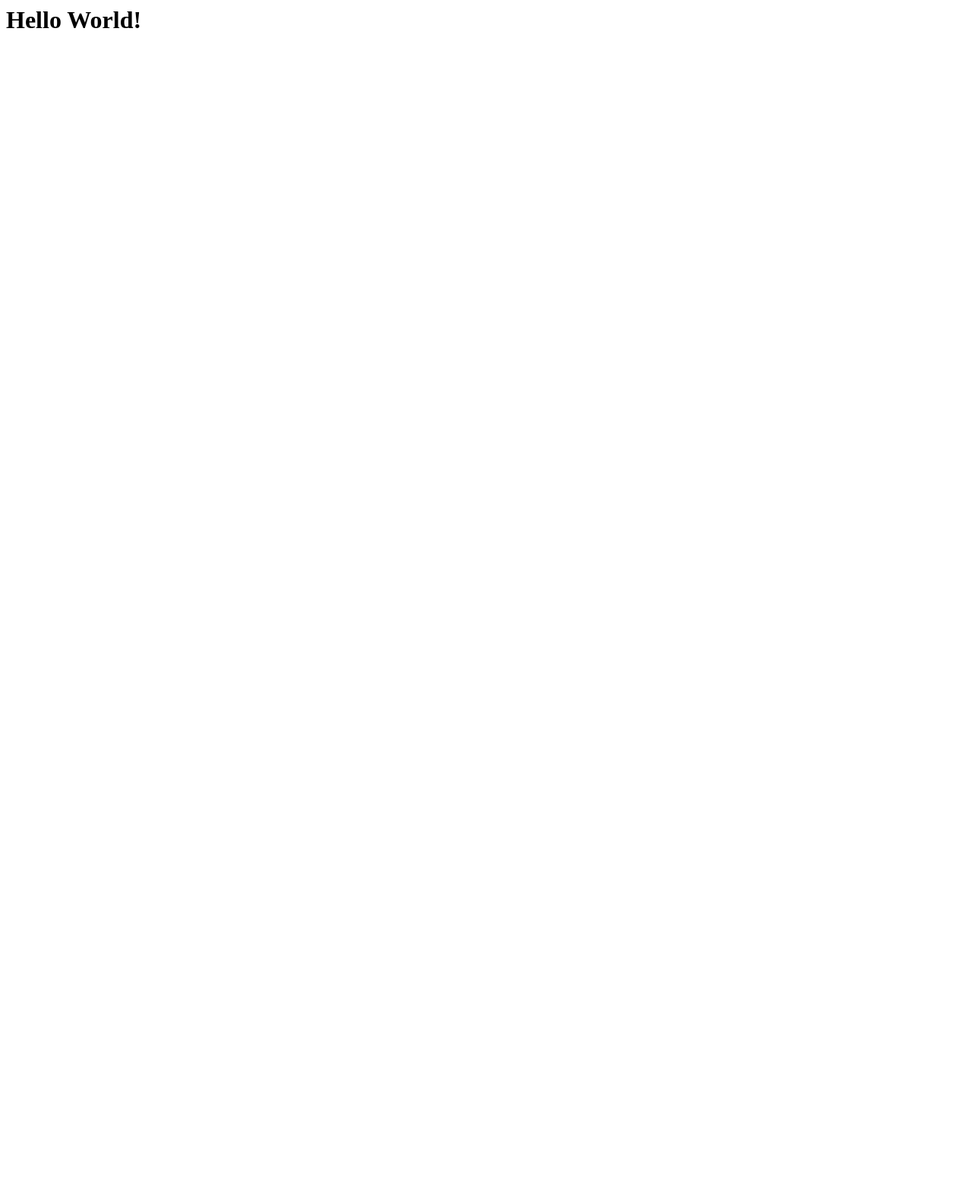
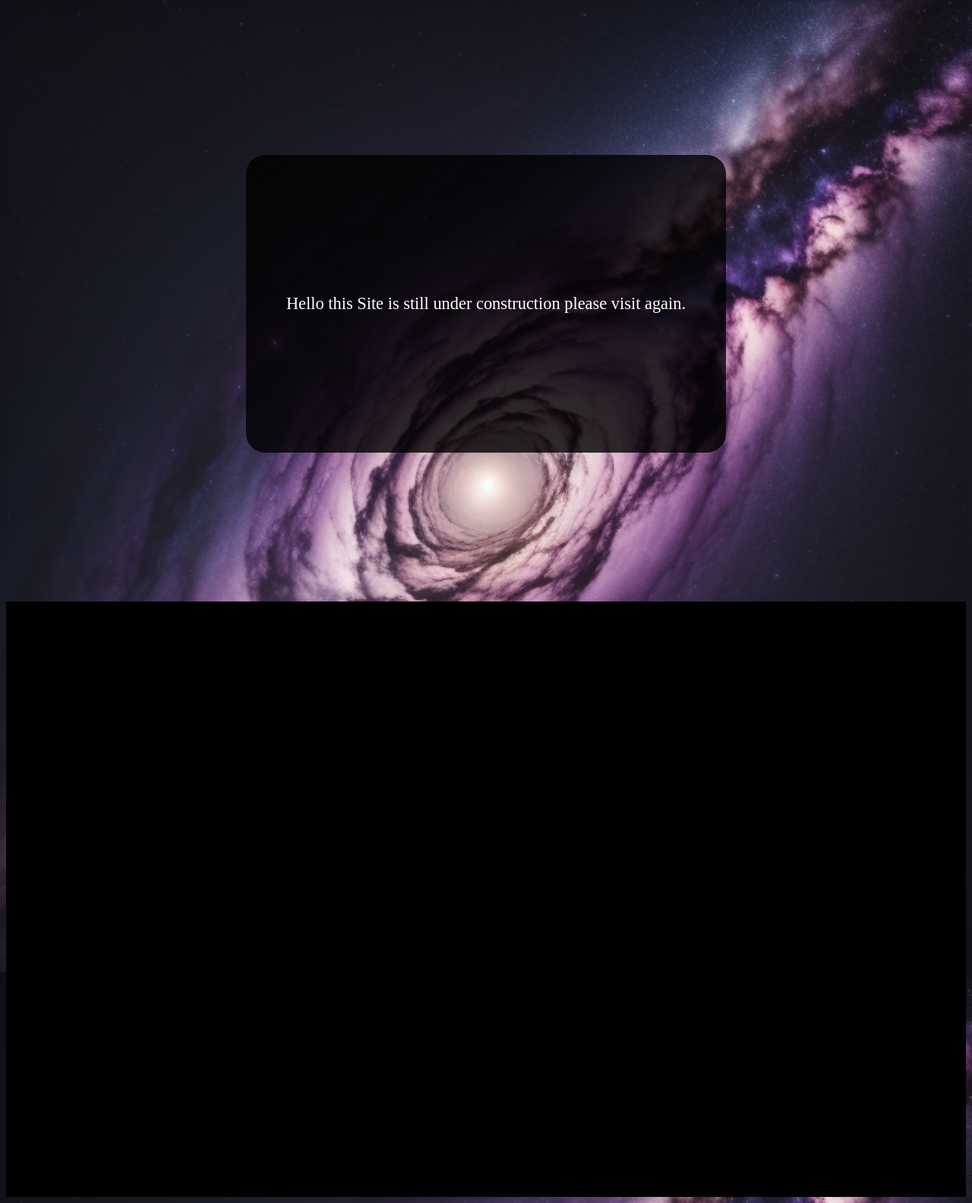
Before and after one commit to Zachary1428/Portfolio, a plain HTML site: page Index.html in a window 1280 px wide. Shown: the whole page at 76% size. Before the commit the page ends 800 px from the top, so only its background shows below. Drawn offline with Linux system fonts and the light colour scheme.

Commit message:
Site Construction
Portfolio site Construction Changes

```diff
--- a/Index.html
+++ b/Index.html
@@ -1,8 +1,28 @@
 <HTML>
 <head>
     <title>Portfolio</title>
+    <link rel="stylesheet" href="css/MainPageTheme.css">
 </head>
 <body>
-    <h1>Hello World!</h1>
+    <!-- <div class="indexNavBar">
+        <div class="interact"> Example content </div>
+        <div class="interact"> Example content </div>
+        <div class="interact"> Example content </div>
+        <div class="interact"> Example content </div>
+    </div> -->
+
+    <div class="introductory">
+        <div class="introContent">
+            <div class="introText">Hello this Site is still under construction please visit again.</div>
+        </div>
+    </div>
+
+    <div class="mainBodyDiv">
+
+        <div class="indextitle">
+
+        </div>
+
+    </div>
 </body>
 </HTML>
--- /dev/null
+++ b/css/HammyTheme.css
@@ -0,0 +1,3 @@
+body{
+    background-image: linear-gradient(0deg, rgb(32, 32, 32) 35%, rgb(175, 128, 73));
+}
--- /dev/null
+++ b/css/MainPageTheme.css
@@ -0,0 +1,66 @@
+/* html{
+    border: 2px blue solid;
+} */
+
+body{
+    background-image: url('../content/purplegalaxy.png');
+
+    background-attachment: fixed;
+    background-position: center;
+    background-repeat: no-repeat;
+    background-size: cover;
+}
+
+.indexNavBar{
+    display: grid;
+    grid-template-columns: auto auto auto auto;
+    border: 2px blue solid;
+    position: sticky;
+    width: 100%;
+    top: 0px;
+    background-color: black;
+    color: white;
+}
+
+.interact{
+    border:2px yellow solid;
+    background-color: blue;
+    text-align: center;
+    margin: 1%;
+}
+
+.mainBodyDiv{
+    display: grid;
+    grid-template-columns: auto;
+    width: 100%;
+    height: 100%;
+    text-align: center;
+    background-color: black;
+}
+
+.introductory{
+    height: 100%;
+    display: grid;
+    grid-template-columns: auto 50% auto;
+    grid-template-rows: auto 50% auto;
+}
+
+.introContent{
+    text-align: center;
+    font-size: 1.75vw;
+    color: white;
+    grid-column: 2;
+    grid-row: 2;
+    background-color: rgba(0,0,0,0.80);
+    border: 0px;
+    border-radius: 25px;
+    border-color: white;
+    border-style: solid;
+
+    display: grid;
+    grid-template-columns: auto;
+}
+
+.introText{
+    grid-row: 2;
+}
```
Also changed, not shown: Hammy.html (added, +9 -0 lines), content/purplegalaxy.png (added).
